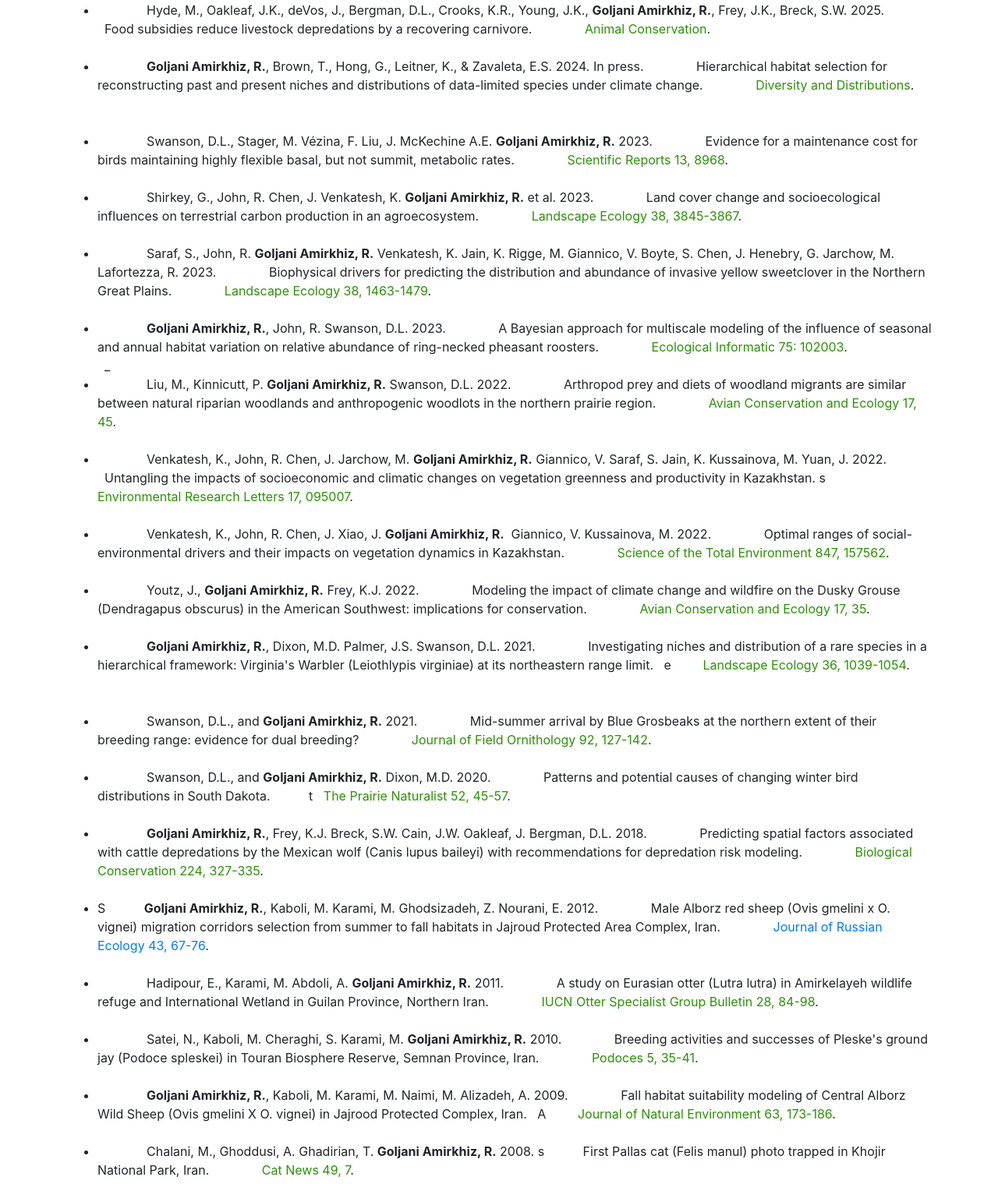
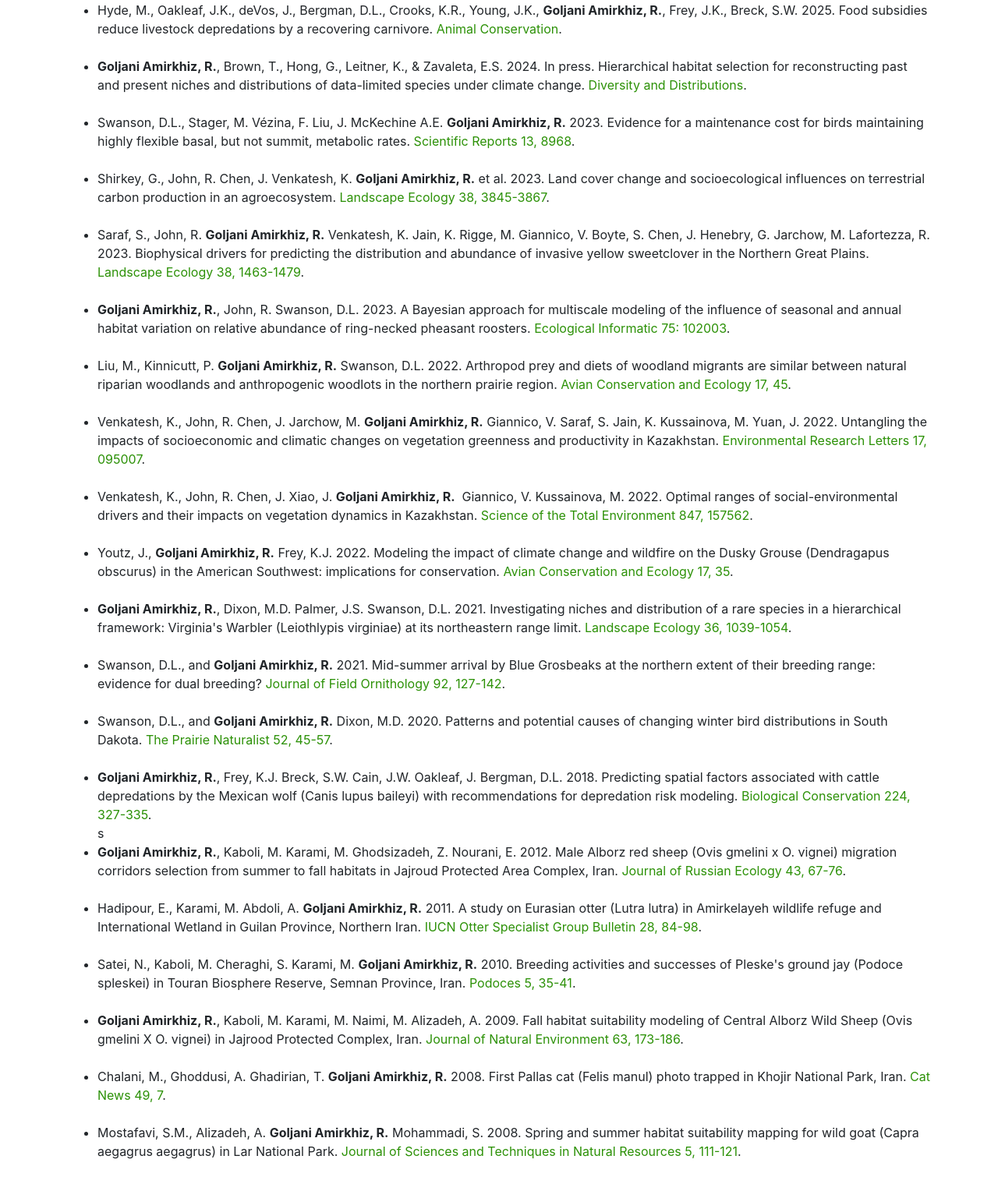
Before and after one commit to RezaGoljaniA/rezagoljania.github.io, a plain HTML site: page pubs.html in a window 1280 px wide. Shown: the part 221-1740 px from the top of the page at 78% size. Drawn offline with nearby package versions, Linux system fonts and the light colour scheme.

Commit message:
Fixed extra spaces on publications list

```diff
--- a/pubs.html
+++ b/pubs.html
@@ -69,106 +69,26 @@
 
 <h5>Publications: </h5>
           <ul>
-            <li>
-              Hyde, M., Oakleaf, J.K., deVos, J., Bergman, D.L., Crooks, K.R., Young, J.K., <b>Goljani Amirkhiz, R.</b>, Frey, J.K., Breck, S.W. 2025.
-              Food subsidies reduce livestock depredations by a recovering carnivore.
-              <a href="https://doi.org/10.1111/acv.70028" style="color:rgb(44, 145, 7)">Animal Conservation</a>.
-            </li>
-            <li>
-              <b>Goljani Amirkhiz, R.</b>, Brown, T., Hong, G., Leitner, K., & Zavaleta, E.S. 2024. In press.
-              Hierarchical habitat selection for reconstructing past and present niches and distributions of data-limited species under climate change.
-              <a href="https://doi.org/10.13140/RG.2.2.29635.87844" style="color:rgb(44, 145, 7)">Diversity and Distributions</a>.
-            </li>
-            <li> <!-- This <li> was the missing tag -->
-              Swanson, D.L., Stager, M. Vézina, F. Liu, J. McKechine A.E. <b>Goljani Amirkhiz, R.</b> 2023.
-              Evidence for a maintenance cost for birds maintaining highly flexible basal, but not summit, metabolic rates.
-              <a href="https://doi.org/10.1038/s41598-023-36218-w" style="color:rgb(44, 145, 7)">Scientific Reports 13, 8968</a>.
-            </li>
-            <li>
-              Shirkey, G., John, R. Chen, J. Venkatesh, K. <b>Goljani Amirkhiz, R.</b> et al. 2023.
-              Land cover change and socioecological influences on terrestrial carbon production in an agroecosystem.
-              <a href="https://doi.org/10.1007/s10980-023-01647-5" style="color:rgb(44, 145, 7)">Landscape Ecology 38, 3845-3867</a>.
-            </li>
-            <li>
-              Saraf, S., John, R. <b>Goljani Amirkhiz, R.</b> Venkatesh, K. Jain, K. Rigge, M. Giannico, V. Boyte, S. Chen, J. Henebry, G. Jarchow, M. Lafortezza, R. 2023.
-              Biophysical drivers for predicting the distribution and abundance of invasive yellow sweetclover in the Northern Great Plains.
-              <a href="https://doi.org/10.1007/s10980-023-01613-1" style="color:rgb(44, 145, 7)">Landscape Ecology 38, 1463-1479</a>.
-            </li>
-            <li>
-              <b>Goljani Amirkhiz, R.</b>, John, R. Swanson, D.L. 2023.
-              A Bayesian approach for multiscale modeling of the influence of seasonal and annual habitat variation on relative abundance of ring-necked pheasant roosters.
-              <a href="https://doi.org/10.1016/j.ecoinf.2023.102003" style="color:rgb(44, 145, 7)">Ecological Informatic 75: 102003</a>.
-            </li>
-  _         <li>
-              Liu, M., Kinnicutt, P. <b>Goljani Amirkhiz, R.</b> Swanson, D.L. 2022.
-              Arthropod prey and diets of woodland migrants are similar between natural riparian woodlands and anthropogenic woodlots in the northern prairie region.
-              <a href="https://doi.org/10.5751/ACE-2317-170245" style="color:rgb(44, 145, 7)">Avian Conservation and Ecology 17, 45</a>.
-            </li>
-            <li>
-              Venkatesh, K., John, R. Chen, J. Jarchow, M. <b>Goljani Amirkhiz, R.</b> Giannico, V. Saraf, S. Jain, K. Kussainova, M. Yuan, J. 2022.
-              Untangling the impacts of socioeconomic and climatic changes on vegetation greenness and productivity in Kazakhstan.
-s           <a href="https://iopscience.iop.org/article/10.1088/1748-9326/ac8c59/meta" style="color:rgb(44, 145, 7)">Environmental Research Letters 17, 095007</a>.
-            </li>
-            <li>
-              Venkatesh, K., John, R. Chen, J. Xiao, J. <b>Goljani Amirkhiz, R.</b>  Giannico, V. Kussainova, M. 2022.
-              Optimal ranges of social-environmental drivers and their impacts on vegetation dynamics in Kazakhstan.
-              <a href="https://doi.org/10.1016/j.scitotenv.2022.157562" style="color:rgb(44, 145, 7)">Science of the Total Environment 847, 157562</a>.
-            </li>
-            <li>
-              Youtz, J., <b>Goljani Amirkhiz, R.</b> Frey, K.J. 2022.
-              Modeling the impact of climate change and wildfire on the Dusky Grouse (Dendragapus obscurus) in the American Southwest: implications for conservation.
-              <a href="https://doi.org/10.5751/ACE-02222-170135" style="color:rgb(44, 145, 7)">Avian Conservation and Ecology 17, 35</a>.
-            </li>
-            <li>
-              <b>Goljani Amirkhiz, R.</b>, Dixon, M.D. Palmer, J.S. Swanson, D.L. 2021.
-              Investigating niches and distribution of a rare species in a hierarchical framework: Virginia's Warbler (Leiothlypis virginiae) at its northeastern range limit.
-  e         <a href="https://doi.org/10.1007/s10980-021-01217-7" style="color:rgb(44, 145, 7)">Landscape Ecology 36, 1039-1054</a>.
-            </li>
-            <li>
-              Swanson, D.L., and <b>Goljani Amirkhiz, R.</b> 2021.
-              Mid-summer arrival by Blue Grosbeaks at the northern extent of their breeding range: evidence for dual breeding?
-              <a href="https://doi.org/10.1111/jofo.12367" style="color:rgb(44, 145, 7)">Journal of Field Ornithology 92, 127-142</a>.
-            </li>
-            <li>
-              Swanson, D.L., and <b>Goljani Amirkhiz, R.</b> Dixon, M.D. 2020.
-              Patterns and potential causes of changing winter bird distributions in South Dakota.
-          t   <a href="https://digitalcommons.unl.edu/tpn/319/" style="color:rgb(44, 145, 7)">The Prairie Naturalist 52, 45-57</a>.
-            </li>
-            <li>
-              <b>Goljani Amirkhiz, R.</b>, Frey, K.J. Breck, S.W. Cain, J.W. Oakleaf, J. Bergman, D.L. 2018.
-              Predicting spatial factors associated with cattle depredations by the Mexican wolf (Canis lupus baileyi) with recommendations for depredation risk modeling.
-              <a href="https://doi.org/10.1016/j.biocon.2018.06.013" style="color:rgb(44, 145, 7)">Biological Conservation 224, 327-335</a>.
-            </li>
-            <li>
-S           <b>Goljani Amirkhiz, R.</b>, Kaboli, M. Karami, M. Ghodsizadeh, Z. Nourani, E. 2012.
-              Male Alborz red sheep (Ovis gmelini x O. vignei) migration corridors selection from summer to fall habitats in Jajroud Protected Area Complex, Iran.
-              <a href="https://doi.org/10.1134/S1067413612010067" style="color:rgb(44, 1Note45, 7)">Journal of Russian Ecology 43, 67-76</a>.
-            </li>
-            <li>
-              Hadipour, E., Karami, M. Abdoli, A. <b>Goljani Amirkhiz, R.</b> 2011.
-              A study on Eurasian otter (Lutra lutra) in Amirkelayeh wildlife refuge and International Wetland in Guilan Province, Northern Iran.
-              <a href="https:s//www.iucnosgbull.org/Volume28/Hadipour_et_al_2011.html" style="color:rgb(44, 145, 7)">IUCN Otter Specialist Group Bulletin 28, 84-98</a>.
-            </li>
-            <li>
-              Satei, N., Kaboli, M. Cheraghi, S. Karami, M. <b>Goljani Amirkhiz, R.</b> 2010.
-              Breeding activities and successes of Pleske's ground jay (Podoce spleskei) in Touran Biosphere Reserve, Semnan Province, Iran.
-              <a href="https://api.semanticscholar.org/CorpusID:53462561" style="color:rgb(44, 145, 7)">Podoces 5, 35-41</a>.
-            </li>
-            <li>
-              <b>Goljani Amirkhiz, R.</b>, Kaboli, M. Karami, M. Naimi, M. Alizadeh, A. 2009.
-              Fall habitat suitability modeling of Central Alborz Wild Sheep (Ovis gmelini X O. vignei) in Jajrood Protected Complex, Iran.
-  A         <a href="https://jne.ut.ac.ir/article_29170.html?lang=en" style="color:rgb(44, 145, 7)">Journal of Natural Environment 63, 173-186</a>.
-            </li>
-            <li>
-              Chalani, M., Ghoddusi, A. Ghadirian, T. <b>Goljani Amirkhiz, R.</b> 2008.
-s           First Pallas cat (Felis manul) photo trapped in Khojir National Park, Iran.
-              <a href="https://savemanul.org/docs/Chalani_etal_2008_pc_iran.pdf" style="color:rgb(44, 145, 7)">Cat News 49, 7</a>.
-            </li>
-          _ <li>
-              Mostafavi, S.M., Alizadeh, A. <b>Goljani Amirkhiz, R.</b> Mohammadi, S. 2008.
-              Spring and summer habitat suitability mapping for wild goat (Capra aegagrus aegagrus) in Lar National Park.
-              <a href="https://www.sid.ir/paper/143830/en" style="color:rgb(44, 145, 7)">Journal of Sciences and Techniques in Natural Resources 5, 111-121</a>.
-            </li>
+            <li>Hyde, M., Oakleaf, J.K., deVos, J., Bergman, D.L., Crooks, K.R., Young, J.K., <b>Goljani Amirkhiz, R.</b>, Frey, J.K., Breck, S.W. 2025. Food subsidies reduce livestock depredations by a recovering carnivore. <a href="https://doi.org/10.1111/acv.70028" style="color:rgb(44, 145, 7)">Animal Conservation</a>.</li>
+            <li><b>Goljani Amirkhiz, R.</b>, Brown, T., Hong, G., Leitner, K., & Zavaleta, E.S. 2024. In press. Hierarchical habitat selection for reconstructing past and present niches and distributions of data-limited species under climate change. <a href="https://doi.org/10.13140/RG.2.2.29635.87844" style="color:rgb(44, 145, 7)">Diversity and Distributions</a>.</li>
+            <li>Swanson, D.L., Stager, M. Vézina, F. Liu, J. McKechine A.E. <b>Goljani Amirkhiz, R.</b> 2023. Evidence for a maintenance cost for birds maintaining highly flexible basal, but not summit, metabolic rates. <a href="https://doi.org/10.1038/s41598-023-36218-w" style="color:rgb(44, 145, 7)">Scientific Reports 13, 8968</a>.</li>
+            <li>Shirkey, G., John, R. Chen, J. Venkatesh, K. <b>Goljani Amirkhiz, R.</b> et al. 2023. Land cover change and socioecological influences on terrestrial carbon production in an agroecosystem. <a href="https://doi.org/10.1007/s10980-023-01647-5" style="color:rgb(44, 145, 7)">Landscape Ecology 38, 3845-3867</a>.</li>
+            <li>Saraf, S., John, R. <b>Goljani Amirkhiz, R.</b> Venkatesh, K. Jain, K. Rigge, M. Giannico, V. Boyte, S. Chen, J. Henebry, G. Jarchow, M. Lafortezza, R. 2023. Biophysical drivers for predicting the distribution and abundance of invasive yellow sweetclover in the Northern Great Plains. <a href="https://doi.org/10.1007/s10980-023-01613-1" style="color:rgb(44, 145, 7)">Landscape Ecology 38, 1463-1479</a>.</li>
+            <li><b>Goljani Amirkhiz, R.</b>, John, R. Swanson, D.L. 2023. A Bayesian approach for multiscale modeling of the influence of seasonal and annual habitat variation on relative abundance of ring-necked pheasant roosters. <a href="https://doi.org/10.1016/j.ecoinf.2023.102003" style="color:rgb(44, 145, 7)">Ecological Informatic 75: 102003</a>.</li>
+            <li>Liu, M., Kinnicutt, P. <b>Goljani Amirkhiz, R.</b> Swanson, D.L. 2022. Arthropod prey and diets of woodland migrants are similar between natural riparian woodlands and anthropogenic woodlots in the northern prairie region. <a href="https://doi.org/10.5751/ACE-2317-170245" style="color:rgb(44, 145, 7)">Avian Conservation and Ecology 17, 45</a>.</li>
+            <li>Venkatesh, K., John, R. Chen, J. Jarchow, M. <b>Goljani Amirkhiz, R.</b> Giannico, V. Saraf, S. Jain, K. Kussainova, M. Yuan, J. 2022. Untangling the impacts of socioeconomic and climatic changes on vegetation greenness and productivity in Kazakhstan. <a href="https://iopscience.iop.org/article/10.1088/1748-9326/ac8c59/meta" style="color:rgb(44, 145, 7)">Environmental Research Letters 17, 095007</a>.</li>
+            <li>Venkatesh, K., John, R. Chen, J. Xiao, J. <b>Goljani Amirkhiz, R.</b>  Giannico, V. Kussainova, M. 2022. Optimal ranges of social-environmental drivers and their impacts on vegetation dynamics in Kazakhstan. <a href="httpsDoi.org/10.1016/j.scitotenv.2022.157562" style="color:rgb(44, 145, 7)">Science of the Total Environment 847, 157562</a>.</li>
+            <li>Youtz, J., <b>Goljani Amirkhiz, R.</b> Frey, K.J. 2022. Modeling the impact of climate change and wildfire on the Dusky Grouse (Dendragapus obscurus) in the American Southwest: implications for conservation. <a href="https.doi.org/10.5751/ACE-02222-170135" style="color:rgb(44, 145, 7)">Avian Conservation and Ecology 17, 35</a>.</li>
+            <li><b>Goljani Amirkhiz, R.</b>, Dixon, M.D. Palmer, J.S. Swanson, D.L. 2021. Investigating niches and distribution of a rare species in a hierarchical framework: Virginia's Warbler (Leiothlypis virginiae) at its northeastern range limit. <a href="httpsDoi.org/10.1007/s10980-021-01217-7" style="color:rgb(44, 145, 7)">Landscape Ecology 36, 1039-1054</a>.</li>
+            <li>Swanson, D.L., and <b>Goljani Amirkhiz, R.</b> 2021. Mid-summer arrival by Blue Grosbeaks at the northern extent of their breeding range: evidence for dual breeding? <a href="https.doi.org/10.1111/jofo.12367" style="color:rgb(44, 145, 7)">Journal of Field Ornithology 92, 127-142</a>.</li>
+            <li>Swanson, D.L., and <b>Goljani Amirkhiz, R.</b> Dixon, M.D. 2020. Patterns and potential causes of changing winter bird distributions in South Dakota. <a href="https://digitalcommons.unl.edu/tpn/319/" style="color:rgb(44, 145, 7)">The Prairie Naturalist 52, 45-57</a>.</li>
+            <li><b>Goljani Amirkhiz, R.</b>, Frey, K.J. Breck, S.W. Cain, J.W. Oakleaf, J. Bergman, D.L. 2018. Predicting spatial factors associated with cattle depredations by the Mexican wolf (Canis lupus baileyi) with recommendations for depredation risk modeling. <a href="httpsDoi.org/10.1016/j.biocon.2018.06.013" style="color:rgb(44, 145, 7)">Biological Conservation 224, 327-335</a>.</li>
+s         <li><b>Goljani Amirkhiz, R.</b>, Kaboli, M. Karami, M. Ghodsizadeh, Z. Nourani, E. 2012. Male Alborz red sheep (Ovis gmelini x O. vignei) migration corridors selection from summer to fall habitats in Jajroud Protected Area Complex, Iran. <a href="https://doi.org/10.1134/S1067413612010067" style="color:rgb(44, 145, 7)">Journal of Russian Ecology 43, 67-76</a>.</li>
+            <li>Hadipour, E., Karami, M. Abdoli, A. <b>Goljani Amirkhiz, R.</b> 2011. A study on Eurasian otter (Lutra lutra) in Amirkelayeh wildlife refuge and International Wetland in Guilan Province, Northern Iran. <a href="httpss://www.iucnosgbull.org/Volume28/Hadipour_et_al_2011.html" style="color:rgb(44, 145, 7)">IUCN Otter Specialist Group Bulletin 28, 84-98</a>.</li>
+            <li>Satei, N., Kaboli, M. Cheraghi, S. Karami, M. <b>Goljani Amirkhiz, R.</b> 2010. Breeding activities and successes of Pleske's ground jay (Podoce spleskei) in Touran Biosphere Reserve, Semnan Province, Iran. <a href="https://api.semanticscholar.org/CorpusID:53462561" style="color:rgb(44, 145, 7)">Podoces 5, 35-41</a>.</li>
+            <li><b>Goljani Amirkhiz, R.</b>, Kaboli, M. Karami, M. Naimi, M. Alizadeh, A. 2009. Fall habitat suitability modeling of Central Alborz Wild Sheep (Ovis gmelini X O. vignei) in Jajrood Protected Complex, Iran. <a href="httpss://jne.ut.ac.ir/article_29170.html?lang=en" style="color:rgb(44, 145, 7)">Journal of Natural Environment 63, 173-186</a>.</li>
+            <li>Chalani, M., Ghoddusi, A. Ghadirian, T. <b>Goljani Amirkhiz, R.</b> 2008. First Pallas cat (Felis manul) photo trapped in Khojir National Park, Iran. <a href="httpss://savemanul.org/docs/Chalani_etal_2008_pc_iran.pdf" style="color:rgb(44, 145, 7)">Cat News 49, 7</a>.</li>
+            <li>Mostafavi, S.M., Alizadeh, A. <b>Goljani Amirkhiz, R.</b> Mohammadi, S. 2008. Spring and summer habitat suitability mapping for wild goat (Capra aegagrus aegagrus) in Lar National Park. <a href="https://www.sid.ir/paper/143830/en" style="color:rgb(44, 145, 7)">Journal of Sciences and Techniques in Natural Resources 5, 111-121</a>.</li>
           </ul>
 
 
```
